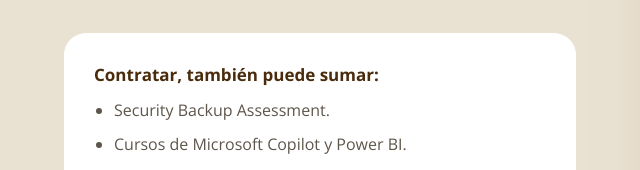
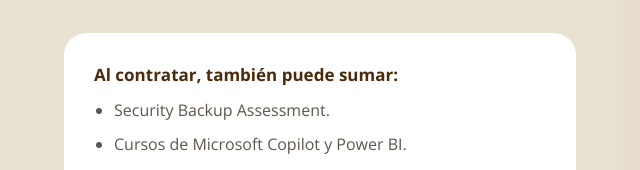
Before and after one commit to Benjidesing/coffe-party-todo-en-la-nube, a plain HTML site: page index.html in a window 1280 px wide. Shown: the part 3971-4141 px from the top of the page, 24-664 px from the left. Drawn offline with nearby package versions, Linux system fonts and the light colour scheme.

Commit message:
Update index.html
Al contratar...

```diff
--- a/index.html
+++ b/index.html
@@ -162,7 +162,7 @@
       <h2>La tranquilidad se construye. Queremos darle el cimiento a tu seguridad.</h2>
       <p class="lead">La seguridad de tu empresa no debería depender de apagar fuegos todo el día. Identifica tus puntos ciegos mediante un diagnóstico gratuito y no invasivo con Todo en la Nube.</p>
       <div class="extras">
-        <b>Contratar, también puede sumar:</b>
+        <b>Al contratar, también puede sumar:</b>
         <ul><li>Security Backup Assessment.</li><li>Cursos de Microsoft Copilot y Power BI.</li></ul>
         <p>Consulta con un asesor de Todo en la Nube los requisitos, condiciones y disponibilidad de estos beneficios.</p>
       </div>
```
